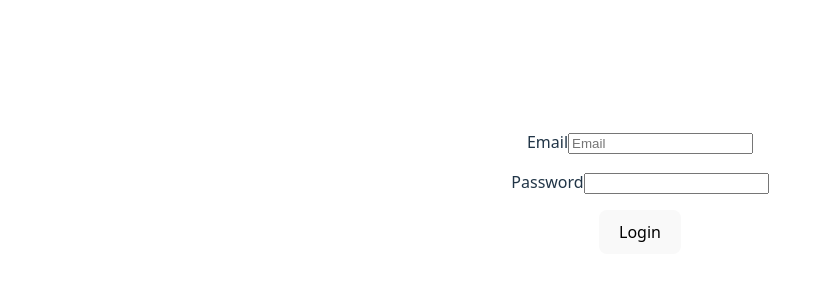
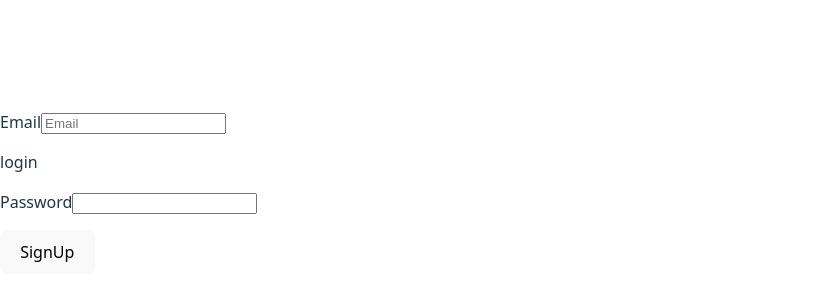
Before and after one commit to fkoki0309/railway3, a React (Vite) app: page / in a window 1280 px wide. Shown: the part 208-508 px from the top of the page, without its empty margins (0-831 px from the left). Built offline with nearby package versions, Linux system fonts and the light colour scheme.

Commit message:
routing追加

```diff
--- a/src/App.jsx
+++ b/src/App.jsx
@@ -1,15 +1,21 @@
-import './App.css'
-import Login from './pages/Login'
+import {
+  BrowserRouter,
+  Route,
+  Routes
+} from "react-router-dom";
+import Signup from './pages/Signup';
+import Login from './pages/Login';
 
-function App() {
-
+const App = () => {
   return (
-    <>
-      <div>
-        <Login />
-      </div>
-    </>
+    <BrowserRouter>
+      <Routes>
+        <Route path='/' element={<Signup />} />
+        <Route path='/Login' element={<Login />} />
+      </Routes>
+    </BrowserRouter>
   )
 }
 
+
 export default App
--- a/src/pages/signup.jsx
+++ b/src/pages/signup.jsx
@@ -1,33 +1,45 @@
 import React, { useState } from 'react';
+import EmailInput from './components/EmailInput';
+import PasswordInput from './components/PasswordInput';
+import SubmitButton from './components/SubmitButton';
 
-const SignUp = () => {
-  const [username, setUsername] = useState('');
+const Signup = () => {
   const [email, setEmail] = useState('');
+  const [emailError, setEmailError] = useState('');
   const [password, setPassword] = useState('');
-  const [emailError, setEmailError] = useState('');
-  const handleNameChange = (e) => { setUsername(e.target.value) };
-  const handleEmailChange = (e) => { setEmail(e.target.value) };
-  const handlePasswordChange = (e) => { setPassword(e.target.value) };
+  const [passwordError, setPasswordError] = useState('');
   const emailPattern = /^[a-zA-Z0-9._%+-]+@[a-zA-Z0-9.-]+\.[a-zA-Z]{2,}$/;
 
+  const handleEmailChange = (e) => {
+    setEmail(e.target.value);
+  }
+  const handlePasswordChange = (e) => {
+    setPassword(e.target.value);
+  }
 
   const handleSubmit = (e) => {
     e.preventDefault();
+
+    setEmailError('');
+    setPasswordError('');
+
     if (!emailPattern.test(email)) {
       setEmailError('正しいメールアドレスを入力してください');
+    }
+    if (password.length < 6) {
+      setPasswordError('パスワードは6文字以上で入力してください');
     }
   }
 
   return (
-    <div className="signUp">
-      <input type="text" placeholder="UserName" value={username} onChange={handleNameChange} />
-      <input type="email" placeholder="Email" value={email} onChange={handleEmailChange} />
-      <p placeholder="errorMessage" style={{ color: 'red' }}>{emailError}</p>
-      <input type="password" placeholder="Password" value={password} onChange={handlePasswordChange} />
-      <button placeholder='signUp' onClick={handleSubmit}>Sign Up</button>
+    <div className="login">
+      <EmailInput value={email} onChange={handleEmailChange} emailError={emailError} />
+      <p>login</p>
+      <PasswordInput value={password} onChange={handlePasswordChange} passwordError={passwordError} />
+      <SubmitButton buttonText="SignUp" onClick={handleSubmit} />
     </div>
   );
 
 }
 
-export default SignUp;
+export default Signup;
```
